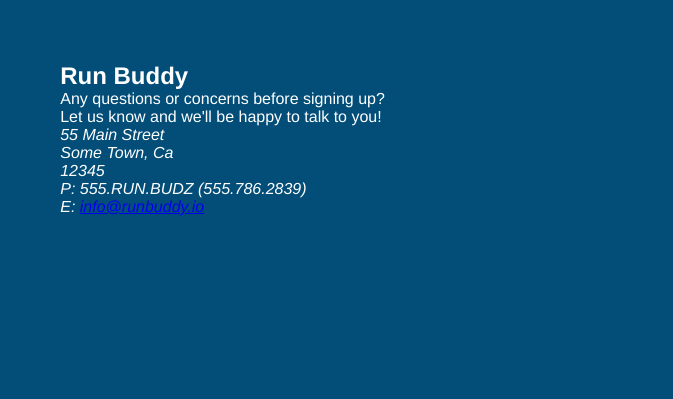
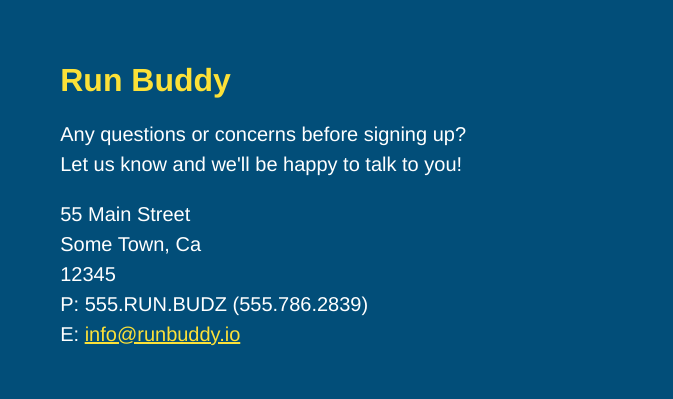
Before and after one commit to glennaellis94/run-buddy, a plain HTML site: page index.html in a window 1280 px wide. Shown: the part 4277-4676 px from the top of the page, 607-1280 px from the left. Drawn offline with Linux system fonts and the light colour scheme.

```diff
--- a/assets/css/style.css
+++ b/assets/css/style.css
@@ -217,3 +217,17 @@
       margin: 30px 0 0 60px;
       color: white;
   }
+  .contact-info h3 {
+      color:#fce138;
+      font-size:32px;
+  }
+  .contact-info p, .contact-info address {
+      margin:20px 0;
+      line-height:1.5;
+      font-size:20px;
+      font-style:normal;
+  }
+  .contact-info a{
+      color: #fce138;
+  }
+  /*reach out style ends*/
```
